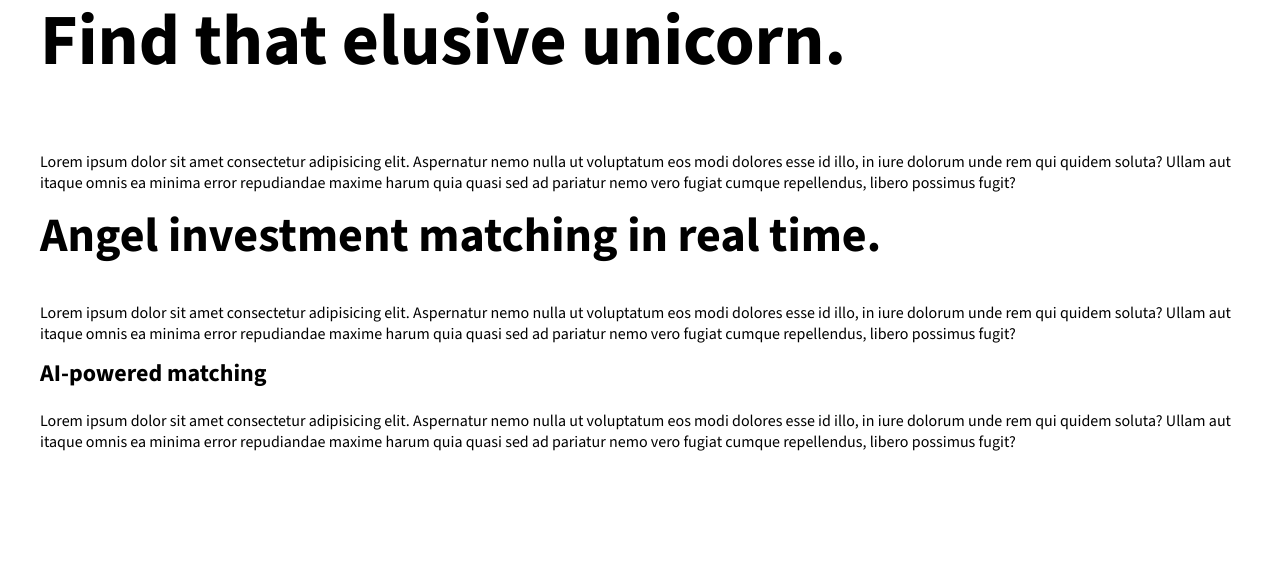
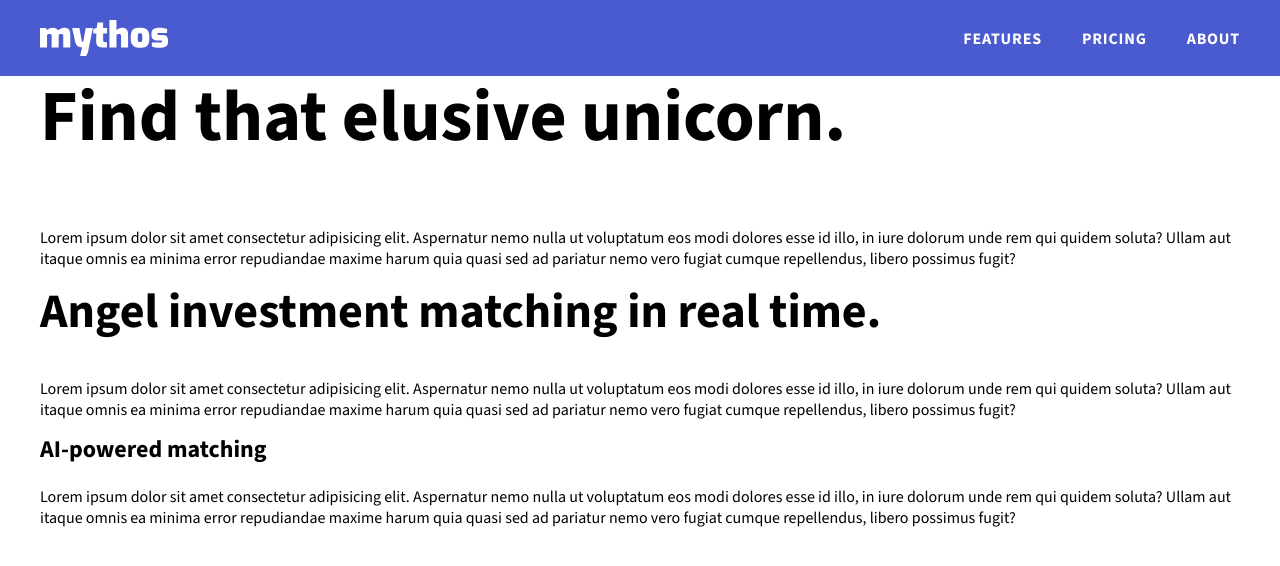
Before and after one commit to rmcdeveloper/mythos-website, a plain HTML site: page index.html in a window 1280 px wide. Drawn offline with nearby package versions, Linux system fonts and the light colour scheme; files that its build step writes are made by us from their sources.

Commit message:
Adding Top navigation component

```diff
--- /dev/null
+++ b/app/scss/components/_index.scss
@@ -0,0 +1 @@
+@forward 'topnav';
--- /dev/null
+++ b/app/scss/components/_topnav.scss
@@ -0,0 +1,67 @@
+@use '../utils' as utils;
+
+.topnav {
+	background-color: var(--header-bg);
+
+	&__wrapper {
+		display: flex;
+		justify-content: space-between;
+		align-items: center;
+		padding-block: 12px;
+
+		@include utils.breakpoint(large) {
+			padding-block: 20px;
+		}
+	}
+
+	&__logo {
+		display: block;
+		gap: 40px;
+		width: utils.rem(70);
+		height: auto;
+
+		@include utils.breakpoint(large) {
+			width: utils.rem(128);
+			height: auto;
+		}
+	}
+
+	&__homelink {
+		&:hover {
+			opacity: 0.8;
+		}
+	}
+
+	&__links {
+		display: flex;
+		gap: 20px;
+		margin: 0;
+		padding: 0;
+
+		@include utils.breakpoint(large) {
+			gap: 40px;
+		}
+	}
+
+	&__item {
+		list-style-type: none;
+	}
+
+	&__link {
+		font-size: utils.rem(14);
+		font-weight: 700;
+		letter-spacing: 0.05em;
+		color: var(--text-light);
+		text-transform: uppercase;
+
+		@include utils.breakpoint(large) {
+			font-size: utils.rem(16);
+		}
+
+		&:hover {
+			text-decoration: underline;
+			text-decoration-thickness: 2px;
+			text-underline-offset: 4px;
+		}
+	}
+}
--- a/app/scss/globals/_boilerplate.scss
+++ b/app/scss/globals/_boilerplate.scss
@@ -25,4 +25,15 @@ body {
 	width: 1px;
 	height: 1px;
 	overflow: hidden;
+
+	// This is a pseudo-class - it helps to see how the element looks when ou change a certain way
+	// This is the style for the skip link
+	&:focus {
+		left: 0;
+		width: auto;
+		height: auto;
+		background-color: #fff;
+		padding: 0.5em;
+		border: 1px solid;
+	}
 }
--- a/app/scss/globals/_colors.scss
+++ b/app/scss/globals/_colors.scss
@@ -3,6 +3,7 @@
 	--text-dark: hsl(233, 14%, 25%);
 	--text-light: hsl(0, 0%, 100%);
 	--hero-bg: hsl(232, 58%, 55%);
+	--header-bg: hsl(232, 58%, 55%);
 	--button-primary-bg: hsl(180, 100%, 42%);
 	--button-primary-text: hsl(233, 14%, 25%);
 	--button-secondary-bg: transparent;
--- a/app/scss/style.scss
+++ b/app/scss/style.scss
@@ -1,2 +1,3 @@
 @forward 'globals';
 @forward 'layout';
+@forward 'components';
--- a/index.html
+++ b/index.html
@@ -20,8 +20,39 @@
 		<script src="/app/js/script.js"></script>
 	</head>
 	<body>
-		<header></header>
-		<main>
+		<!-- Skip link to navigate to the website with ID of main. Usually works for accessibility porpuses -->
+		<a href="#main" class="visually-hidden">Skip to main content</a>
+		<header class="topnav">
+			<!-- Create a Hidden tag for the header of the top navigation for accessibility  -->
+			<h2 class="visually-hidden">Header</h2>
+			<div class="wrapper topnav__wrapper">
+				<!-- the forward slash loads only the domain -->
+				<a href="/" class="topnav__homelink">
+					<!-- Add width and height for image tags is a good practice, avoid jumping when the image is loaded-->
+					<img
+						src="/img/logo-mythos.svg"
+						alt="Mythos homepage"
+						class="topnav__logo"
+						width="128"
+						height="36"
+					/>
+				</a>
+				<nav>
+					<ul class="topnav__links">
+						<li class="topnav__item">
+							<a href="" class="topnav__link">Features</a>
+						</li>
+						<li class="topnav__item">
+							<a href="" class="topnav__link">Pricing</a>
+						</li>
+						<li class="topnav__item">
+							<a href="" class="topnav__link">About</a>
+						</li>
+					</ul>
+				</nav>
+			</div>
+		</header>
+		<main id="main">
 			<article>
 				<section class="wrapper">
 					<h1>Find that elusive unicorn.</h1>
```
Also changed, not shown: img/logo-mythos.svg (added).
